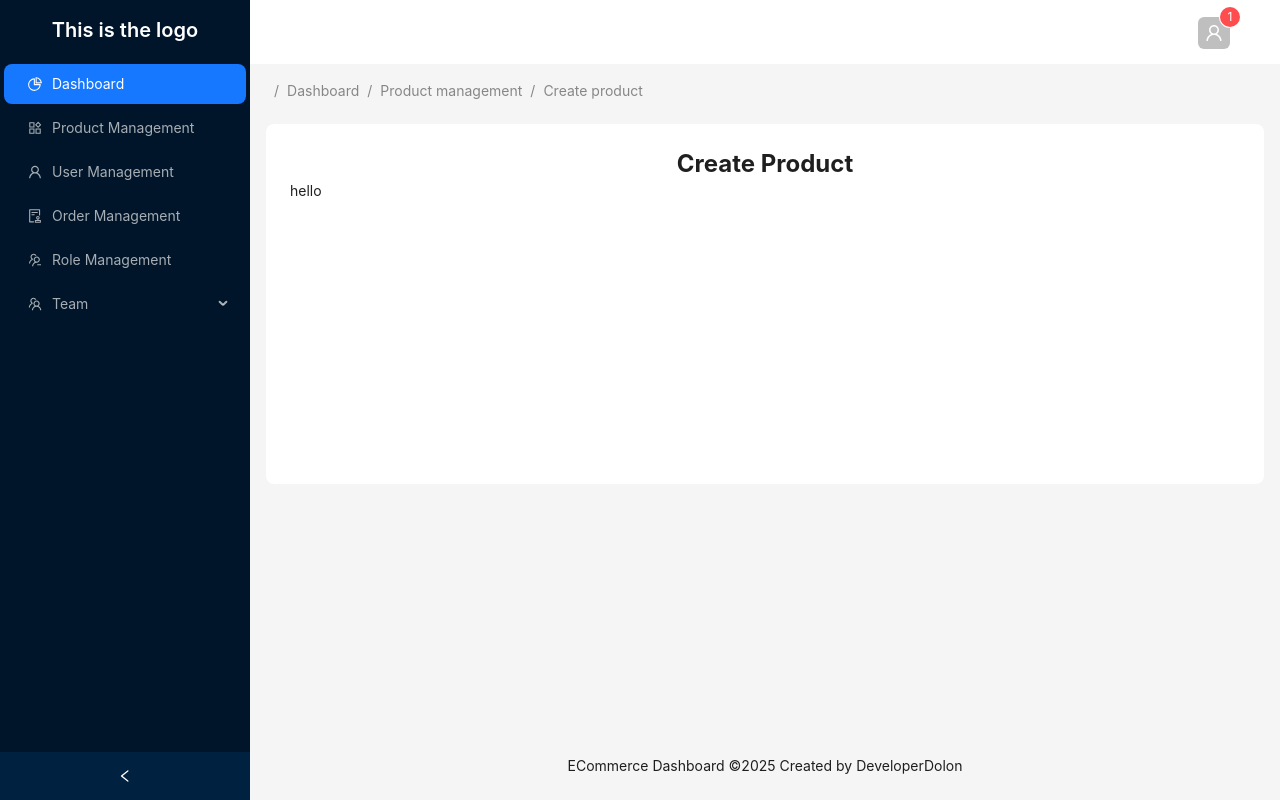
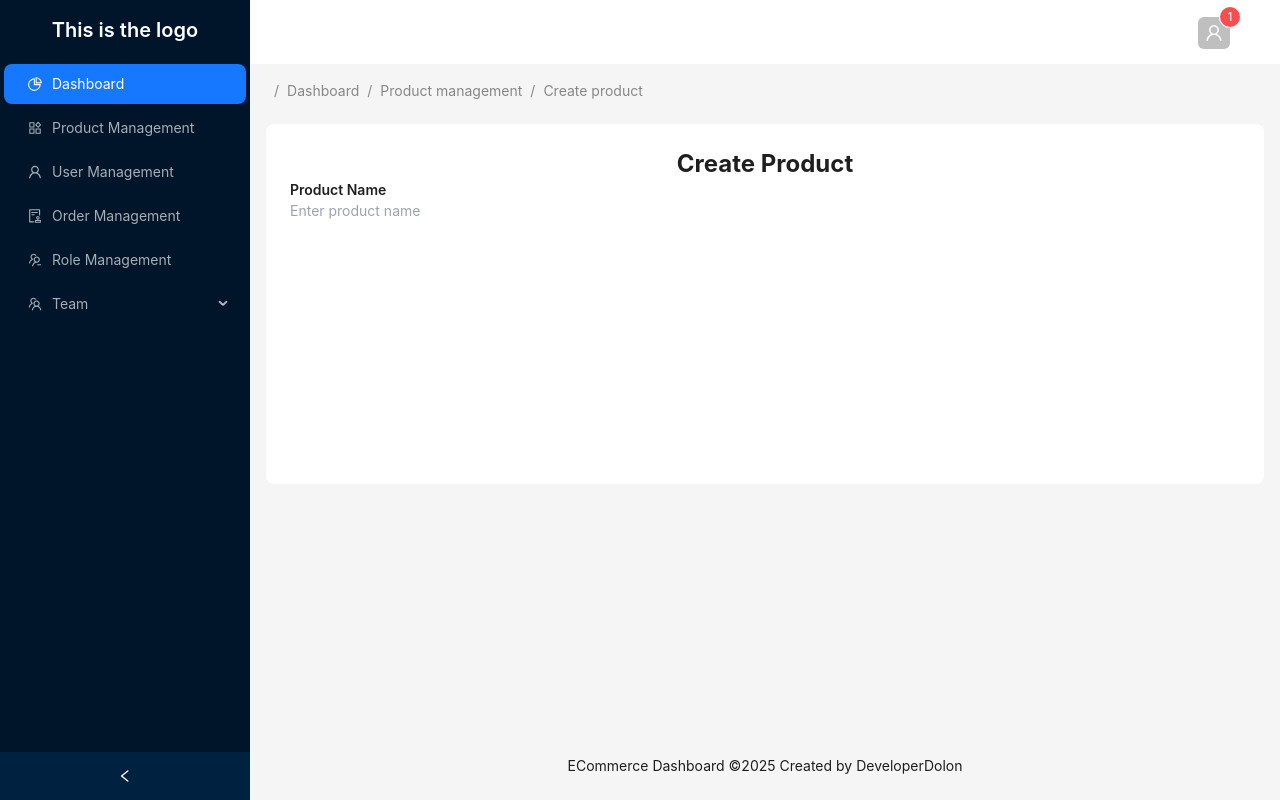
Before and after one commit to DeveloperDolon/microservice-client, a Next.js app: page /dashboard/product-management/create-product in a window 1280 px wide. Built offline with nearby package versions, Linux system fonts and the light colour scheme.

Commit message:
reasuable form input component added

```diff
--- /dev/null
+++ b/app/_components/InputField.tsx
@@ -0,0 +1,42 @@
+import { RegisterOptions, useFormContext } from "react-hook-form";
+
+interface InputFieldProps {
+//   register: (
+//     name: string,
+//     options?: RegisterOptions
+//   ) => {
+//     ref: unknown;
+//     name: string;
+//     onChange: (event: React.ChangeEvent<HTMLInputElement>) => void;
+//     onBlur: () => void;
+//   };
+  name: string;
+  label: string;
+  placeholder: string;
+  type: string;
+  options?: RegisterOptions;
+  className?: string;
+}
+
+const InputField = ({
+  name,
+  label,
+  placeholder,
+  type,
+  options,
+  className,
+}: InputFieldProps) => {
+    const { register, formState: {errors},  } = useFormContext();
+    const error: string = errors[name]?.message as string || '';
+  return (
+    <div className={`flex flex-col ${className}`}>
+      <label htmlFor={name} className="text-sm font-semibold">
+        {label}
+      </label>
+      <input type={type} placeholder={placeholder} {...register(name, options)} />
+      {error && <p className="">{error}</p>}
+    </div>
+  );
+};
+
+export default InputField;
--- a/app/dashboard/product-management/create-product/page.tsx
+++ b/app/dashboard/product-management/create-product/page.tsx
@@ -1,4 +1,5 @@
 "use client";
+import InputField from "@/app/_components/InputField";
 import React from "react";
 import { FormProvider, useForm } from "react-hook-form";
 
@@ -10,7 +11,21 @@ const Page = () => {
         Create Product
       </h1>
 
-      <FormProvider {...methods}>hello</FormProvider>
+      <FormProvider {...methods}>
+        <InputField
+          name="name"
+          label="Product Name"
+          placeholder="Enter product name"
+          type="text"
+          options={{
+            required: "Product name is required",
+            minLength: {
+              value: 3,
+              message: "Product name must be at least 3 characters",
+            },
+          }}
+        />
+      </FormProvider>
     </div>
   );
 };
```
